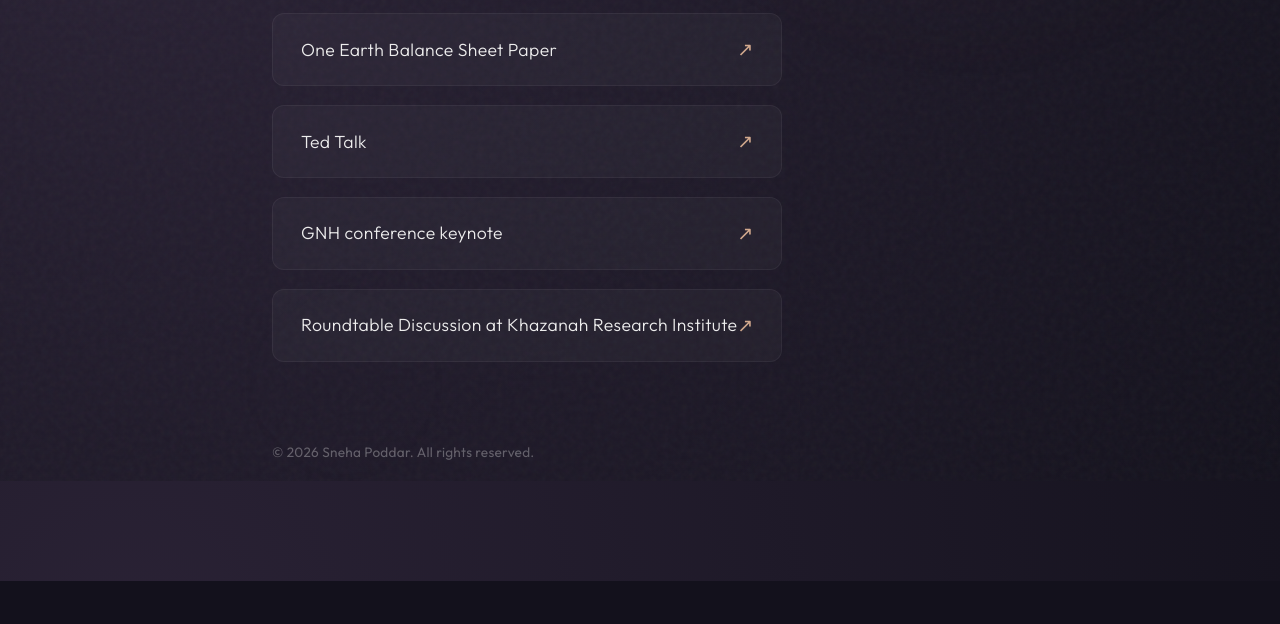
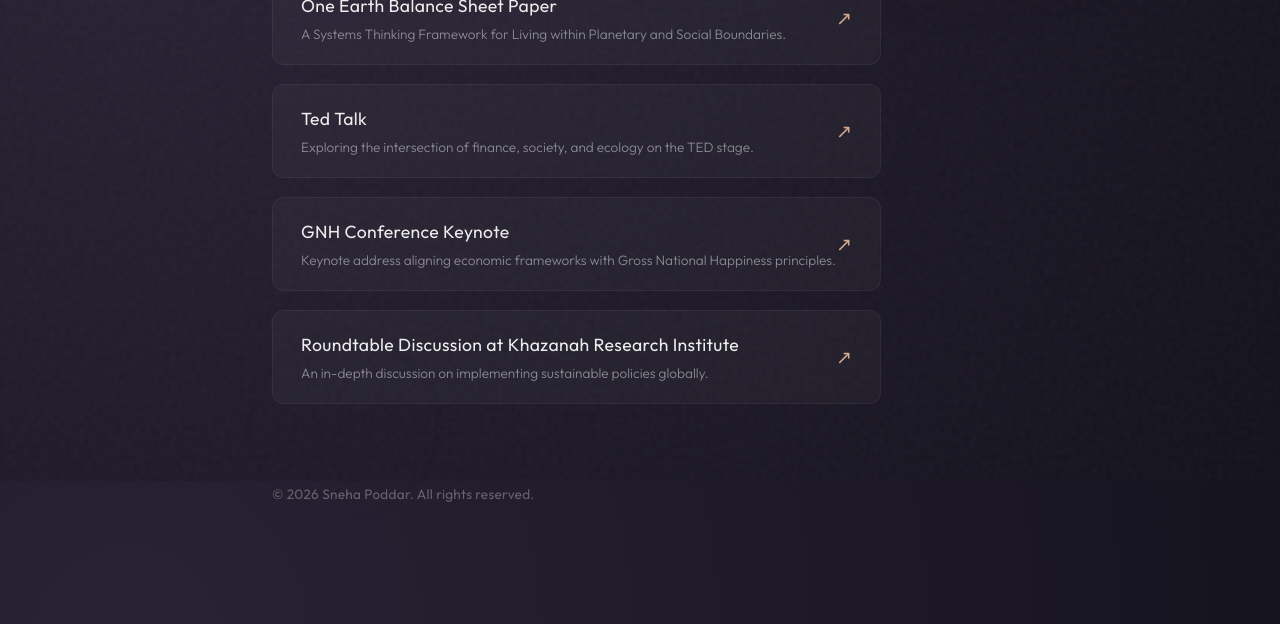
Before and after one commit to OmniverseLife/sneha-poddar-landing-page, a plain HTML site: page index.html in a window 1280 px wide. Shown: the part 319-943 px from the top of the page. Before the commit the page ends 900 px from the top, so only its background shows below. Drawn offline with nearby package versions, Linux system fonts and the light colour scheme; a web font is replaced by a local one.

Commit message:
Update description

```diff
--- a/css/style.css
+++ b/assets/css/style.css
@@ -147,6 +147,7 @@ h1 .italic {
     position: relative;
     overflow: hidden;
     text-decoration: none;
+    text-align: left;
 }
 
 .featured-link::before {
@@ -173,11 +174,25 @@ h1 .italic {
     transform: translateX(100%);
 }
 
-.featured-link .link-title {
+.link-content {
+    display: flex;
+    flex-direction: column;
+    gap: 0.3rem;
     position: relative;
     z-index: 1;
+}
+
+.featured-link .link-title {
+    font-size: 1.1rem;
+    font-weight: 400;
+    letter-spacing: 0.02em;
+}
+
+.featured-link .link-desc {
+    font-size: 0.85rem;
     font-weight: 300;
-    letter-spacing: 0.02em;
+    color: var(--text-secondary);
+    line-height: 1.4;
 }
 
 .featured-link .link-arrow {
--- a/index.html
+++ b/index.html
@@ -11,7 +11,7 @@
     <link
         href="https://fonts.googleapis.com/css2?family=Outfit:wght@300;400;500&family=Playfair+Display:ital,wght@0,400;0,600;1,400&display=swap"
         rel="stylesheet">
-    <link rel="stylesheet" href="css/style.css">
+    <link rel="stylesheet" href="assets/css/style.css">
 </head>
 
 <body>
@@ -40,19 +40,35 @@
                 <div class="links-container fade-in-up" style="animation-delay: 0.5s;">
                     <a href="https://www.academia.edu/106019426/One_Earth_Balance_Sheet_A_Systems_Thinking_Framework_for_Living_within_Planetary_and_Social_Boundaries"
                         target="_blank" class="featured-link">
-                        <span class="link-title">One Earth Balance Sheet Paper</span>
+                        <div class="link-content">
+                            <span class="link-title">One Earth Balance Sheet Paper</span>
+                            <span class="link-desc">A Systems Thinking Framework for Living within Planetary and Social
+                                Boundaries.</span>
+                        </div>
                         <span class="link-arrow">↗</span>
                     </a>
                     <a href="https://www.youtube.com/watch?v=Ix9tusFI8uk" target="_blank" class="featured-link">
-                        <span class="link-title">Ted Talk</span>
+                        <div class="link-content">
+                            <span class="link-title">Ted Talk</span>
+                            <span class="link-desc">Exploring the intersection of finance, society, and ecology on the
+                                TED stage.</span>
+                        </div>
                         <span class="link-arrow">↗</span>
                     </a>
                     <a href="https://www.youtube.com/watch?v=SOZBp6rcX-M" target="_blank" class="featured-link">
-                        <span class="link-title">GNH conference keynote</span>
+                        <div class="link-content">
+                            <span class="link-title">GNH Conference Keynote</span>
+                            <span class="link-desc">Keynote address aligning economic frameworks with Gross National
+                                Happiness principles.</span>
+                        </div>
                         <span class="link-arrow">↗</span>
                     </a>
                     <a href="https://www.youtube.com/watch?v=5nmPfpb6WgE" target="_blank" class="featured-link">
-                        <span class="link-title">Roundtable Discussion at Khazanah Research Institute</span>
+                        <div class="link-content">
+                            <span class="link-title">Roundtable Discussion at Khazanah Research Institute</span>
+                            <span class="link-desc">An in-depth discussion on implementing sustainable policies
+                                globally.</span>
+                        </div>
                         <span class="link-arrow">↗</span>
                     </a>
                 </div>
@@ -63,7 +79,7 @@
         </div>
     </main>
 
-    <script src="js/script.js"></script>
+    <script src="assets/js/script.js"></script>
 </body>
 
 </html>
```
Also changed, not shown: assets/js/script.js (renamed from js/script.js).
